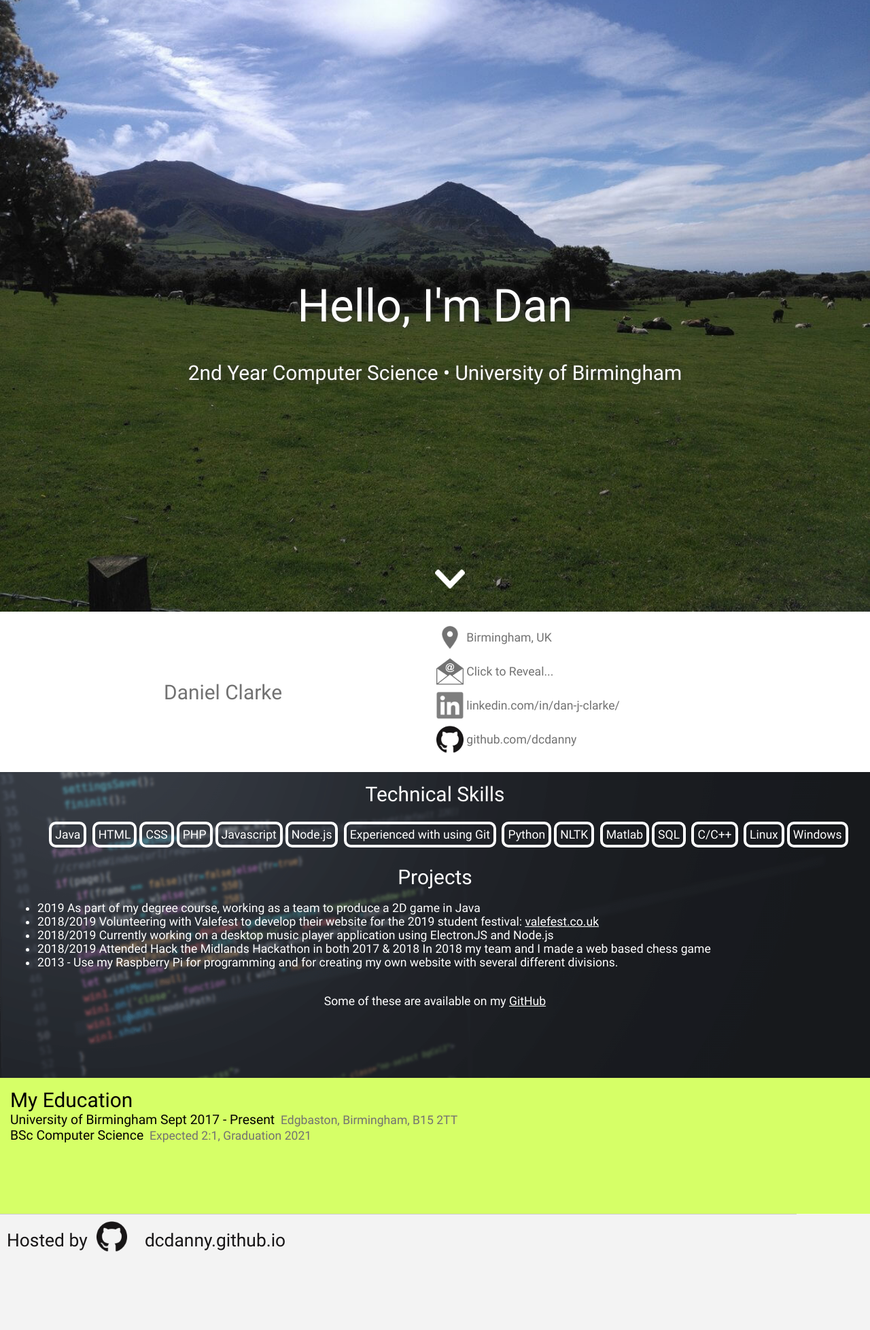
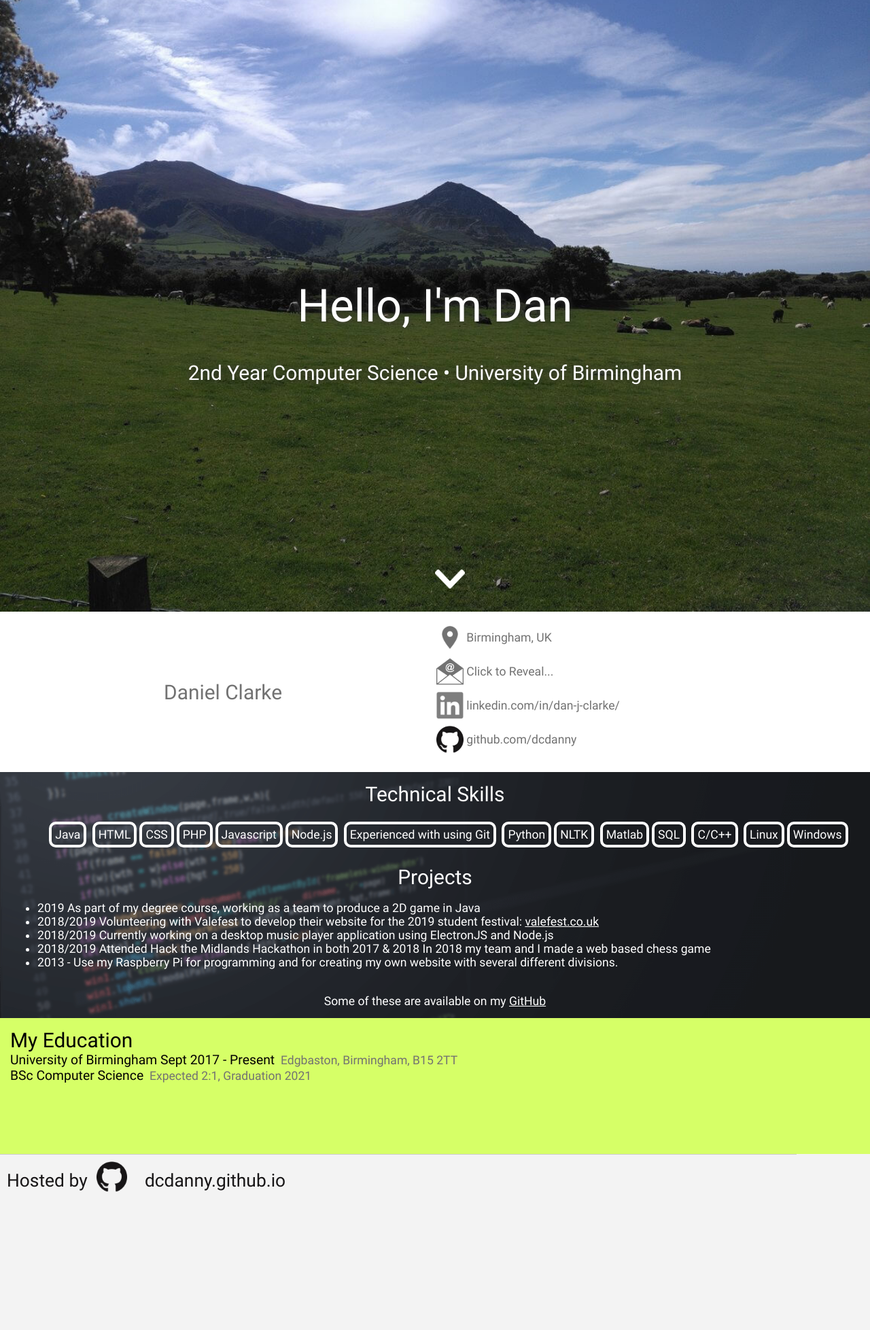
Before and after one commit to dcdanny/dcdanny.github.io, a Jekyll site: the page built from index.md, in a window 1280 px wide. Shown: the whole page at 68% size. Built offline with Jekyll 4.4.1, drawn with Linux system fonts in a browser that asks for light colours; after the commit the page ends 1869 px from its top, so only the background shows below that.

Commit message:
Update homeq.html

```diff
--- a/_layouts/homeq.html
+++ b/_layouts/homeq.html
@@ -54,7 +54,7 @@ function genCon(){
 			<br>
 		</td></tr></table>
 	</div></div>
-<div class="container fixedImg" style="height:50%;background-image:url('/assets/codeWallpaper.png');background-color: #333;padding:0;">
+<div class="container fixedImg" style="background-image:url('/assets/codeWallpaper.png');background-color: #333;padding:0;">
 	<!--Semi Transparent Overlay-->
 	<div class="container-inner" style="height:100%;background-color:rgba(0,0,0,0.4);color:#FFFFFF;text-align:center;">
 		<span style="font-size:170%;">Technical Skills</span>
```
